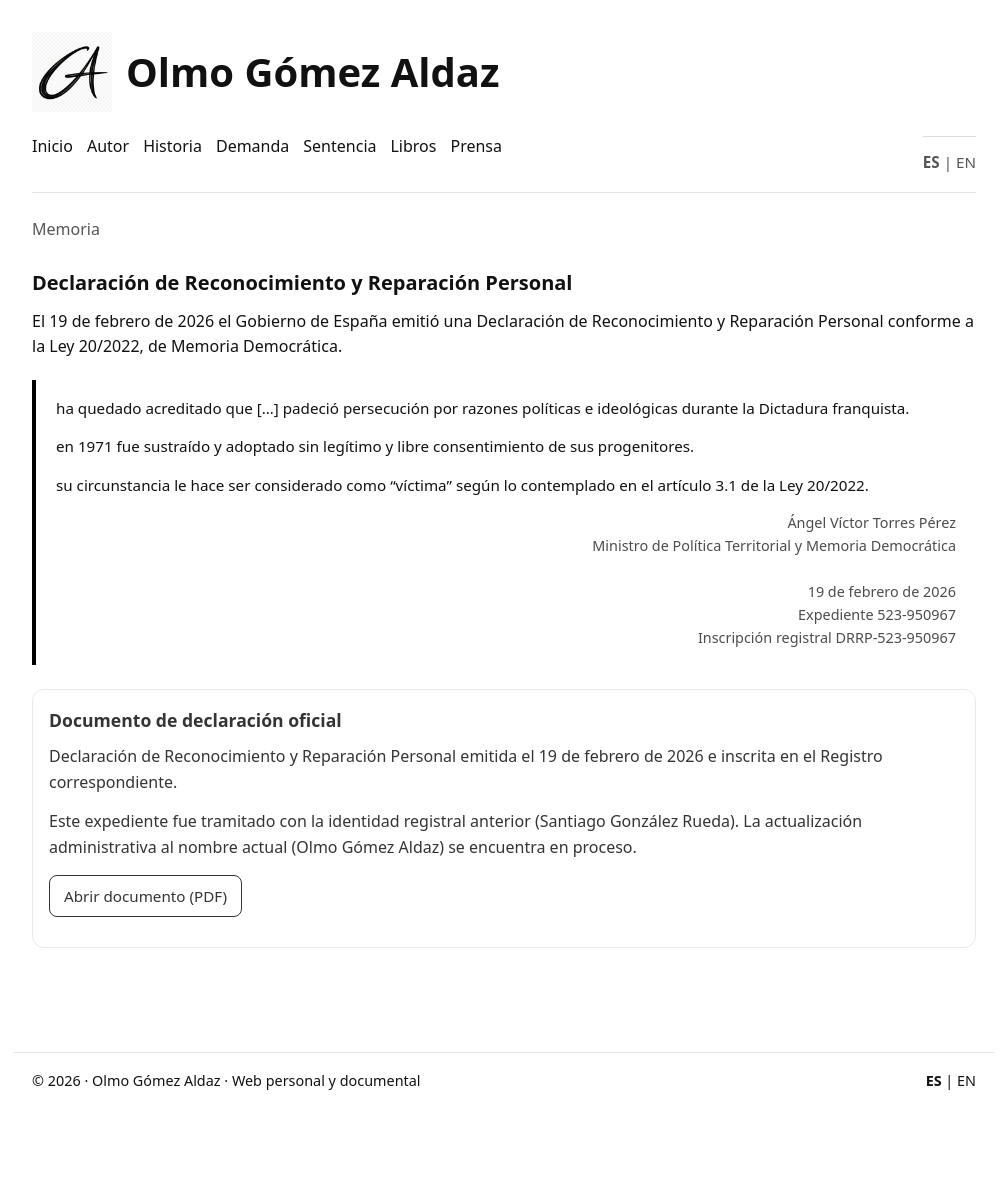
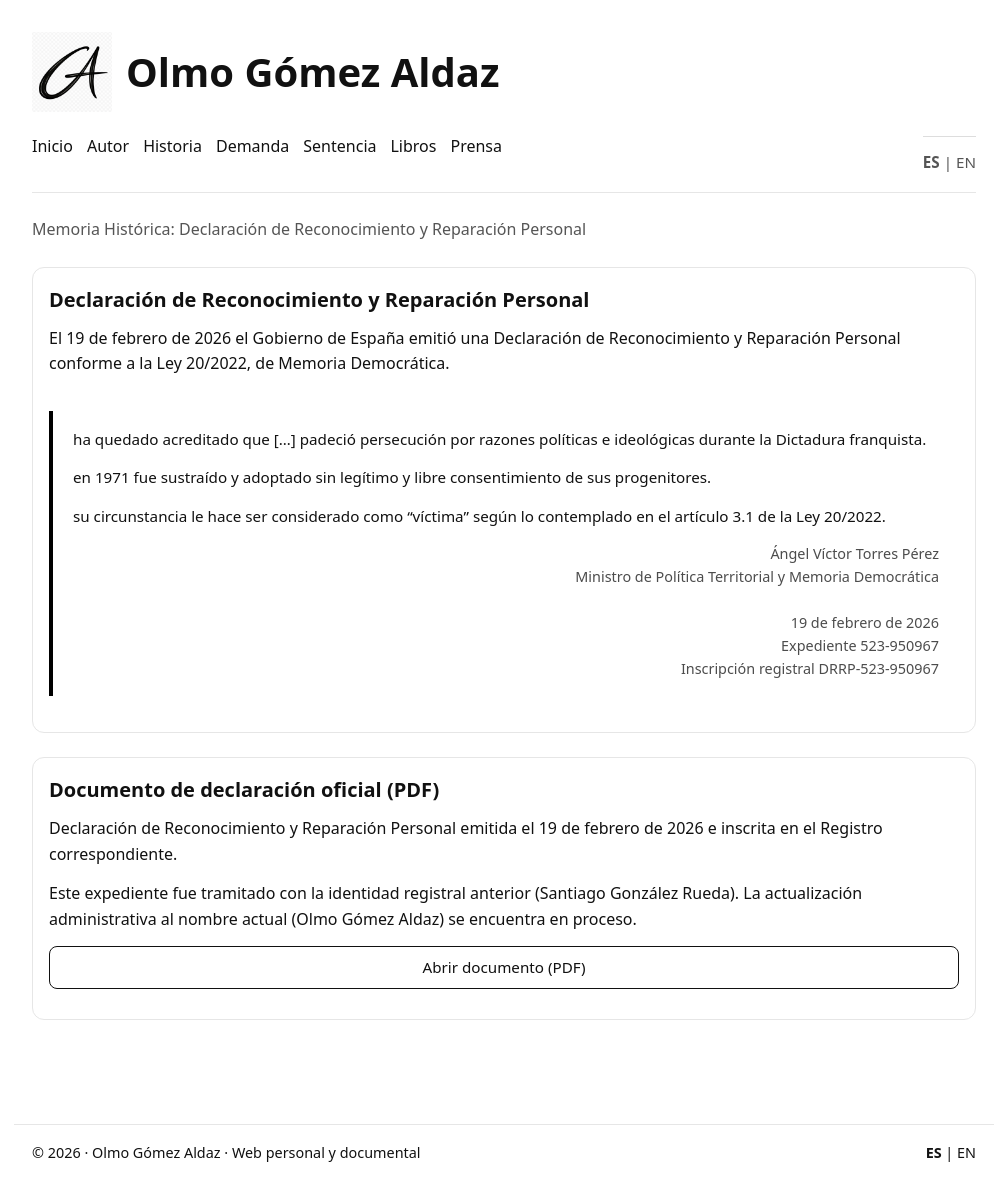
Before and after one commit to olmogaldaz/olmogaldaz.github.io, a Jekyll site: the page built from es/memoria/index.html, in a window 1280 px wide and 1210 px high. Shown: the top 1201 px of the window, without its empty margins (136-1143 px from the left). Built offline with Jekyll 4.4.1, drawn with Linux system fonts in a browser that asks for light colours.

Commit message:
Update index.html

```diff
--- a/es/memoria/index.html
+++ b/es/memoria/index.html
@@ -2,19 +2,21 @@
 layout: default
 lang: es
 alt: /en/memory/
-title: Declaración de Reconocimiento y Reparación Personal
+title: Memoria Histórica · Declaración de Reconocimiento y Reparación Personal
 description: Reconocimiento oficial como víctima conforme a la Ley 20/2022 de Memoria Democrática.
 ---
 
 <div class="wrap">
   <header id="site-header"></header>
 
+  <h1 class="page-title subtle">
+    Memoria Histórica: Declaración de Reconocimiento y Reparación Personal
+  </h1>
+
   <main>
 
-  <h1 class="page-title subtle">
-    Memoria
-  </h1>
-
+    <!-- Bloque principal -->
+    <div class="card">
       <h2>Declaración de Reconocimiento y Reparación Personal</h2>
 
       <p>
@@ -43,9 +45,11 @@ description: Reconocimiento oficial como víctima conforme a la Ley 20/2022 de M
         </div>
       </div>
 
-  <div class="card minor">
+    </div>
 
-    <h2>Documento de declaración oficial</h2>
+    <!-- Documento PDF -->
+    <div class="card">
+      <h2>Documento de declaración oficial (PDF)</h2>
 
       <p>
         Declaración de Reconocimiento y Reparación Personal emitida el 19 de febrero de 2026 e inscrita en el Registro correspondiente.
@@ -57,7 +61,10 @@ description: Reconocimiento oficial como víctima conforme a la Ley 20/2022 de M
       </p>
 
       <p>
-      <a class="cta" href="/docs/declaracion-reconocimiento-reparacion-memoria-democratica-2026.pdf" target="_blank" rel="noopener">
+        <a class="cta cta-full"
+           href="/docs/declaracion-reconocimiento-reparacion-memoria-democratica-2026.pdf"
+           target="_blank"
+           rel="noopener">
           Abrir documento (PDF)
         </a>
       </p>
```
Lines whose indentation alone changed are shown as unchanged.
